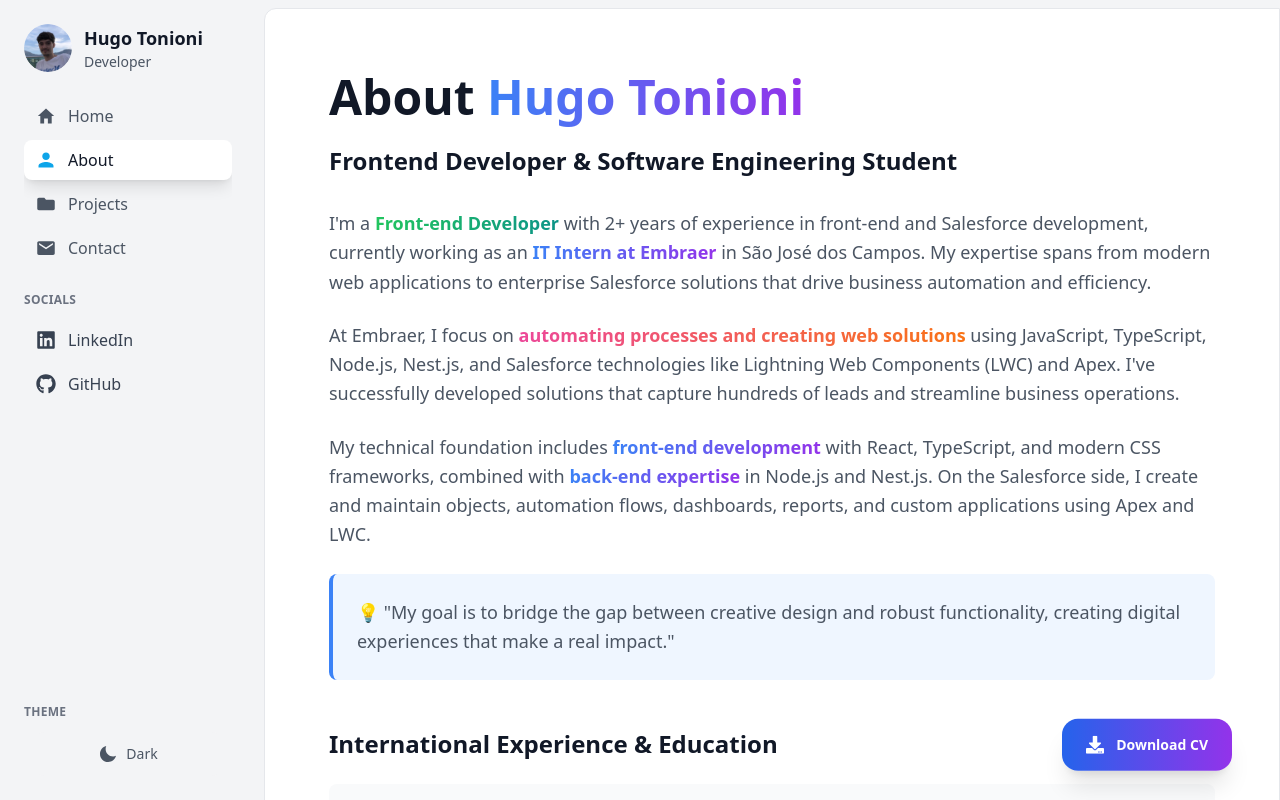
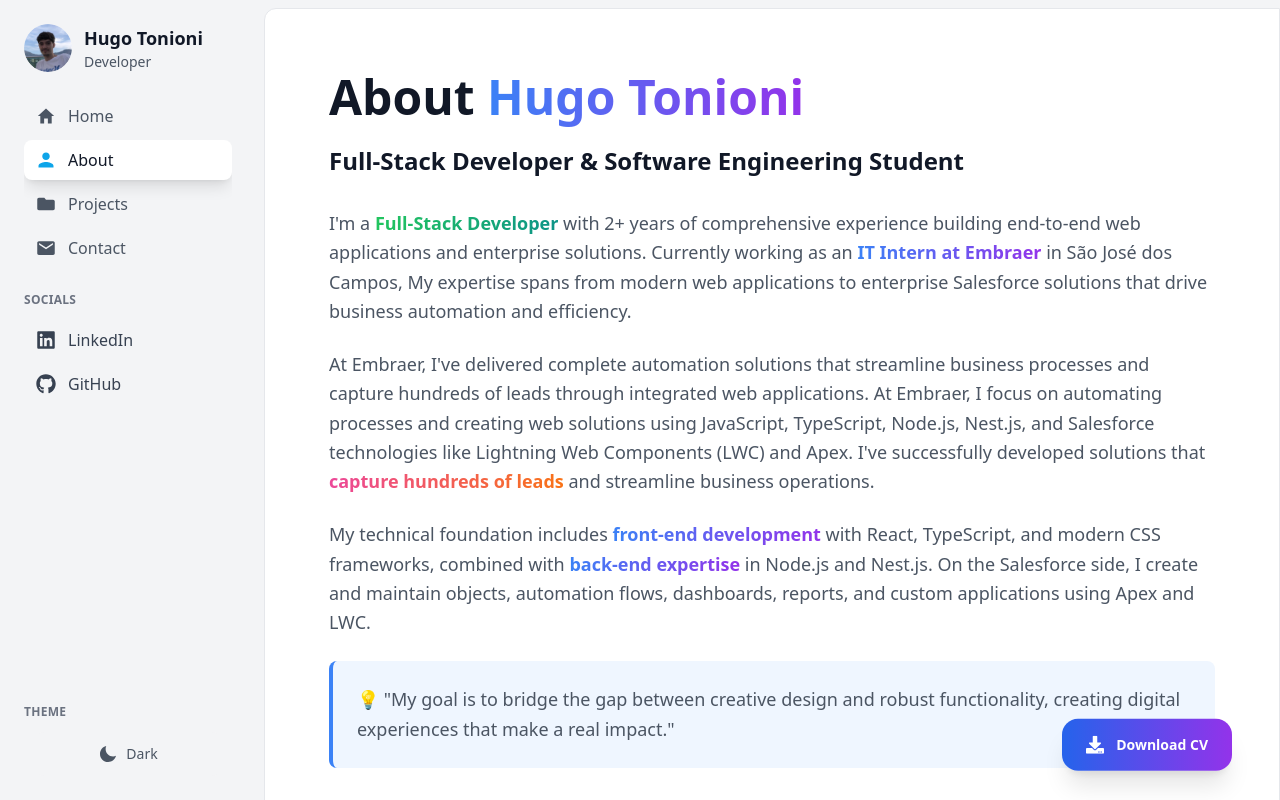
Before and after one commit to htonioni/HugoTonioni-Portfolio, a Next.js app: page /about in a window 1280 px wide. Built offline with nearby package versions, Linux system fonts and the light colour scheme.

Commit message:
fix: refinement

```diff
--- a/src/app/about/page.tsx
+++ b/src/app/about/page.tsx
@@ -11,20 +11,19 @@
         </Heading>
 
         <Heading as="h2" className="text-xl md:text-2xl text-gray-600 dark:text-gray-300 mb-8">
-          Frontend Developer & Software Engineering Student
+          Full-Stack Developer & Software Engineering Student
         </Heading>
 
         <div className="space-y-6 text-lg leading-relaxed">
           <Paragraph>
-            I'm a <Highlight variant="secondary">Front-end Developer</Highlight> with 2+ years of experience in front-end and Salesforce development,
-            currently working as an <Highlight>IT Intern at Embraer</Highlight> in São José dos Campos. My expertise spans from modern web applications
-            to enterprise Salesforce solutions that drive business automation and efficiency.
+            I'm a <Highlight variant="secondary">Full-Stack Developer</Highlight> with 2+ years of comprehensive experience
+            building end-to-end web applications and enterprise solutions. Currently working as an <Highlight>IT Intern at Embraer</Highlight> in São José dos Campos, My expertise spans from modern web applications to enterprise Salesforce solutions that drive business automation and efficiency.
           </Paragraph>
 
           <Paragraph>
-            At Embraer, I focus on <Highlight variant="accent">automating processes and creating web solutions</Highlight> using
-            JavaScript, TypeScript, Node.js, Nest.js, and Salesforce technologies like Lightning Web Components (LWC) and Apex.
-            I've successfully developed solutions that capture hundreds of leads and streamline business operations.
+            At Embraer, I've delivered complete automation solutions that streamline business processes and capture
+            hundreds of leads through integrated web applications.
+            At Embraer, I focus on automating processes and creating web solutions using JavaScript, TypeScript, Node.js, Nest.js, and Salesforce technologies like Lightning Web Components (LWC) and Apex. I've successfully developed solutions that <Highlight variant="accent">capture hundreds of leads</Highlight> and streamline business operations.
           </Paragraph>
 
           <Paragraph>
@@ -63,7 +62,7 @@
           </div>
         </div>
 
-        {/* Tech Stack */}
+        {/* Full-Stack Tech Stack */}
         <div className="mt-12">
           <Heading as="h3" className="text-2xl font-semibold mb-6">
             Tech Stack & Skills
@@ -88,7 +87,8 @@
               <h4 className="font-semibold text-blue-600 dark:text-blue-400 mb-3 text-lg">Backend & Databases</h4>
               <div className="grid grid-cols-2 md:grid-cols-4 gap-3">
                 {[
-                  "Node.js", "Nest.js", "Python", "MySQL", "REST APIs", "PostgreSQL"
+                  "Node.js", "Nest.js", "Python", "MySQL",
+                  "REST APIs", "PostgreSQL", "Database Design", "Server Architecture"
                 ].map((tech) => (
                   <div key={tech} className="bg-blue-50 dark:bg-blue-900/20 p-3 rounded-lg text-center border border-blue-200 dark:border-blue-800">
                     <span className="font-medium text-blue-800 dark:text-blue-200">{tech}</span>
@@ -112,7 +112,7 @@
             </div>
 
             <div>
-              <h4 className="font-semibold text-purple-600 dark:text-purple-400 mb-3 text-lg">Tools & DevOps</h4>
+              <h4 className="font-semibold text-purple-600 dark:text-purple-400 mb-3 text-lg">DevOps & Tools</h4>
               <div className="grid grid-cols-2 md:grid-cols-4 gap-3">
                 {[
                   "Git", "GitHub", "Bitbucket", "Jira",
@@ -170,22 +170,23 @@
           </Heading>
           <div className="grid md:grid-cols-2 gap-6">
             <div className="bg-gradient-to-br from-orange-50 to-red-50 dark:from-orange-900/20 dark:to-red-900/20 p-6 rounded-lg border border-orange-200 dark:border-orange-800">
-              <h4 className="font-semibold text-orange-800 dark:text-orange-200 mb-3">🎯 Backend Mastery</h4>
+              <h4 className="font-semibold text-orange-800 dark:text-orange-200 mb-3">🎯 Backend Architecture</h4>
               <ul className="space-y-2 text-orange-700 dark:text-orange-300">
-                <li>• Advanced Node.js patterns</li>
+                <li>• Node.js patterns</li>
+                <li>• Microservices architecture</li>
                 <li>• Database design & optimization</li>
-                <li>• API development & security</li>
-                <li>• Server deployment & DevOps</li>
+                <li>• API security & authentication</li>
+                <li>• Cloud deployment strategies</li>
               </ul>
             </div>
 
             <div className="bg-gradient-to-br from-teal-50 to-green-50 dark:from-teal-900/20 dark:to-green-900/20 p-6 rounded-lg border border-teal-200 dark:border-teal-800">
-              <h4 className="font-semibold text-teal-800 dark:text-teal-200 mb-3">🚀 Advanced Frontend</h4>
+              <h4 className="font-semibold text-teal-800 dark:text-teal-200 mb-3">🚀 Modern Full-Stack Patterns</h4>
               <ul className="space-y-2 text-teal-700 dark:text-teal-300">
-                <li>• Advanced React patterns</li>
-                <li>• Performance optimization</li>
-                <li>• Testing strategies</li>
-                <li>• Animation & micro-interactions</li>
+                <li>• Advanced React patterns & state management</li>
+                <li>• Full-stack testing strategies</li>
+                <li>• Performance optimization across the stack</li>
+                <li>• Modern deployment & CI/CD pipelines</li>
               </ul>
             </div>
           </div>
--- a/src/app/contact/page.tsx
+++ b/src/app/contact/page.tsx
@@ -113,7 +113,7 @@
             <div className="bg-white dark:bg-gray-800 p-6 rounded-lg border border-gray-200 dark:border-gray-700">
               <h4 className="font-semibold text-lg mb-3 text-orange-600 dark:text-orange-400 flex items-center gap-2">
                 <FaRocket />
-                Frontend Projects
+                Web Projects
               </h4>
               <ul className="space-y-2 text-gray-600 dark:text-gray-300">
                 <li>• React/Next.js applications</li>
--- a/src/app/layout.tsx
+++ b/src/app/layout.tsx
@@ -6,11 +6,11 @@
 export const metadata: Metadata = {
   metadataBase: new URL('https://hugotonionidev.vercel.app'),
   title: {
-    default: "Hugo Tonioni - Front-end Developer",
+    default: "Hugo Tonioni - Full-stack Developer",
     template: "%s | Hugo Tonioni"
   },
-  description: "Experienced Front-end Developer and Salesforce Specialist with 2+ years at Embraer. Expert in React, Next.js, TypeScript, Lightning Web Components, and enterprise solutions.",
-  keywords: ["Hugo Tonioni", "Front-end Developer", "Salesforce Developer", "React", "Next.js", "TypeScript", "Embraer", "Lightning Web Components", "Frontend Developer"],
+  description: "Experienced Full-stack Developer and Salesforce Specialist with 2+ years at Embraer. Expert in React, Next.js, TypeScript, Lightning Web Components, and enterprise solutions.",
+  keywords: ["Hugo Tonioni", "Front-end Developer", "Salesforce Developer", "React", "Next.js", "TypeScript", "Embraer", "Lightning Web Components", "Full-Stack Developer"],
   authors: [{ name: "Hugo Tonioni" }],
   creator: "Hugo Tonioni",
   publisher: "Hugo Tonioni",
@@ -19,20 +19,20 @@
     locale: "en_US",
     url: "https://hugotonionidev.vercel.app",
     siteName: "Hugo Tonioni Portfolio",
-    title: "Hugo Tonioni - Front-end Developer",
+    title: "Hugo Tonioni - Full-Stack Developer",
     description: "Experienced developer with proven results at Embraer. Specializing in modern web technologies and Salesforce platform development.",
     images: [
       {
         url: "/images/profile-pic.png",
         width: 1200,
         height: 630,
-        alt: "Hugo Tonioni - Front-end Developer",
+        alt: "Hugo Tonioni - Full-Stack Developer",
       },
     ],
   },
   twitter: {
     card: "summary_large_image",
-    title: "Hugo Tonioni - Front-end Developer",
+    title: "Hugo Tonioni - Full-Stack Developer",
     description: "Experienced developer with proven results at Embraer. Specializing in modern web technologies and Salesforce platform development.",
     images: ["/images/profile-pic.png"],
   },
--- a/src/app/page.tsx
+++ b/src/app/page.tsx
@@ -16,14 +16,14 @@
                 Hi, I'm <Highlight variant="primary">Hugo</Highlight>
               </Heading>
               <Heading as="h2" className="text-lg sm:text-xl md:text-2xl lg:text-xl xl:text-2xl desktop:text-3xl text-gray-600 dark:text-gray-300 font-normal">
-                Frontend Developer
+                Full-stack Developer
               </Heading>
             </div>
 
             <Paragraph className="text-base sm:text-lg md:text-xl lg:text-lg xl:text-xl desktop:text-2xl leading-relaxed text-gray-600 dark:text-gray-300 max-w-2xl mx-auto lg:mx-0">
-              I'm a passionate frontend developer and Software Engineering student,
-              building modern web applications with <Highlight>React, Next.js, and TypeScript</Highlight>.
-              Currently expanding into full-stack development.
+              I'm a passionate full-stack developer and Information Technology student,
+              building modern web applications with <Highlight>React, Next.js, TypeScript and Node</Highlight>.
+              Currently, I'm focusing on deepening my backend skills and growing as a full-stack developer.
             </Paragraph>
 
             {/* CTA Buttons */}
@@ -55,7 +55,7 @@
                     <div className="w-full h-full rounded-lg overflow-hidden bg-white dark:bg-gray-900">
                       <Image
                         src="/images/home_profile.JPEG"
-                        alt="Hugo Tonioni - Frontend Developer"
+                        alt="Hugo Tonioni - Full-stack Developer"
                         fill
                         className="object-cover"
                         priority
```
Also changed, not shown: 1 other file (tests, documents, lock files or other folders).
